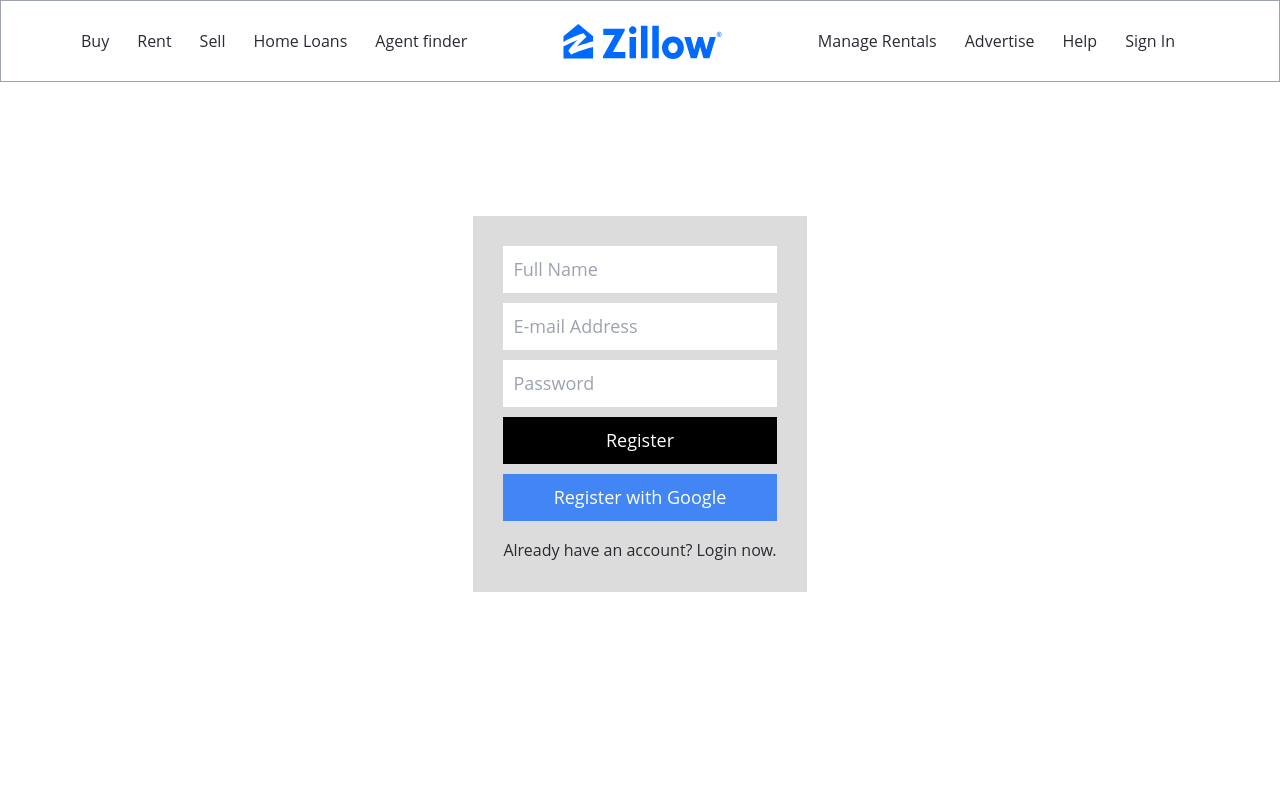
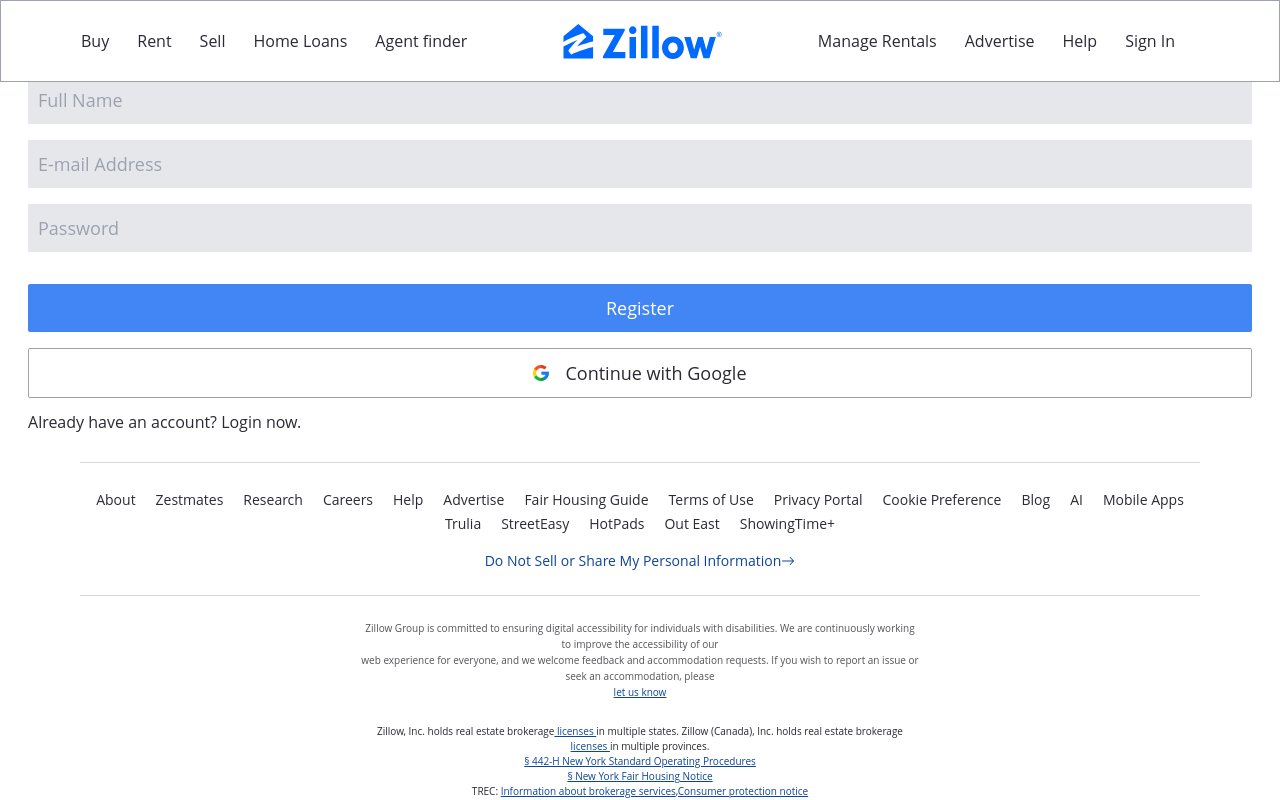
Before and after one commit to cipherB/realestateproj, a React (Create React App) app: page /register in a window 1280 px wide. Shown: the top 800 px of the page. Built offline with nearby package versions, Linux system fonts and the light colour scheme; no server answers.

Commit message:
register UI update

```diff
--- a/src/components/Navbar.jsx
+++ b/src/components/Navbar.jsx
@@ -7,11 +7,13 @@
 import ModalComponent from './ModalComponent';
 import Login from '../pages/Login';
 import { Link, useLocation } from 'react-router-dom';
+import Register from '../pages/Register';
 
 const Navbar = () => {
   const location = useLocation();
   const [user] = useAuthState(auth);
   const [loginModal, setLoginModal] = useState(false);
+  const [registerModal, setRegisterModal] = useState(false);
   useEffect(() => {},[user])
   return (
     <div
@@ -87,7 +89,10 @@
         </div>
       </div>
       <ModalComponent open={loginModal} handleClose={()=>setLoginModal(false)} width={500} >
-        <Login />
+        <Login setLoginModal={setLoginModal} setRegisterModal={setRegisterModal} />
+      </ModalComponent>
+      <ModalComponent open={registerModal} handleClose={()=>setRegisterModal(false)} width={500} >
+        <Register setLoginModal={setLoginModal} setRegisterModal={setRegisterModal} />
       </ModalComponent>
     </div>
   )
--- a/src/components/modal/Register.jsx
+++ /dev/null
@@ -1,66 +0,0 @@
-import React, { useEffect, useState } from 'react';
-import { useAuthState } from 'react-firebase-hooks/auth';
-import { Link, useNavigate } from 'react-router-dom';
-import { auth, registerWithEmailAndPassword, signInWithGoogle } from '../service/firebase';
-
-const Register = () => {
-  const [email, setEmail] = useState("");
-  const [password, setPassword] = useState("");
-  const [name, setName] = useState("");
-  const [user, loading, error] = useAuthState(auth);
-  const navigate = useNavigate();
-  const register = () => {
-    if (!name) alert("please! Enter your name");
-    registerWithEmailAndPassword(name, email, password);
-  };
-  useEffect(()=>{
-    if(loading) {
-      return;
-    }
-    if(user) {
-      navigate("/");
-      console.log("user", user);
-    }
-    // eslint-disable-next-line react-hooks/exhaustive-deps
-  },[user, loading]);
-  return (
-    <div className='register' >
-      <div className='register__container' >
-        <input
-          type="text"
-          name="name"
-          id="name"
-          className="register__textBox"
-          value={name}
-          onChange={(e)=>setName(e.target.value)}
-          placeholder="Full Name"
-        />
-        <input
-          type="email"
-          name="email"
-          id="email"
-          className="register__textBox"
-          value={email}
-          onChange={(e)=>setEmail(e.target.value)}
-          placeholder="E-mail Address"
-        />
-        <input
-          type="password"
-          name="password"
-          id="password"
-          className="register__textBox"
-          value={password}
-          onChange={(e)=>setPassword(e.target.value)}
-          placeholder="Password"
-        />
-        <button className="register__btn" onClick={register}>Register</button>
-        <button className="register__btn register__google" onClick={signInWithGoogle}>
-          Register with Google
-        </button>
-        <div>Already have an account? <Link to="/login" >Login</Link> now.</div>
-      </div>
-    </div>
-  )
-}
-
-export default Register;
--- a/src/pages/Login.jsx
+++ b/src/pages/Login.jsx
@@ -4,7 +4,7 @@
 import { useAuthState } from 'react-firebase-hooks/auth';
 import Google from '../assets/google.png';
 
-const Login = () => {
+const Login = ({ setLoginModal, setRegisterModal }) => {
   const [email, setEmail] = useState("");
   const [password, setPassword] = useState();
   const [user, loading, error] = useAuthState(auth);
@@ -16,7 +16,12 @@
     }
     if(user) navigate("/");
     // eslint-disable-next-line react-hooks/exhaustive-deps
-  },[user, loading])
+  },[user, loading]);
+
+  const toggleModal = () => {
+    setLoginModal(false);
+    setRegisterModal(true);
+  }
   return (
     <div className='w-full h-full' >
       <div className='px-4 py-24 md:p-7' >
@@ -52,13 +57,18 @@
             onClick={signInWithGoogle}
           >
             <img src={Google} alt="google" className='w-4 h-4' />
-            Login with Google
+            Continue with Google
           </button>
           <div>
             <Link to='/reset' >Forgot Password</Link>
           </div>
           <div>
-            Don't have an account? <Link to='/register' >Register</Link> now.
+            Don't have an account?{" "}
+            <Link to="/register" className='md:hidden' >Register</Link>
+            <button onClick={toggleModal} className='hidden bg-transparent border-none md:inline' >
+              Register
+            </button>
+            {" "}now.
           </div>
         </div>
       </div>
--- a/src/pages/Register.jsx
+++ b/src/pages/Register.jsx
@@ -2,8 +2,9 @@
 import { useAuthState } from 'react-firebase-hooks/auth';
 import { Link, useNavigate } from 'react-router-dom';
 import { auth, registerWithEmailAndPassword, signInWithGoogle } from '../service/firebase';
+import Google from '../assets/google.png';
 
-const Register = () => {
+const Register = ({ setLoginModal, setRegisterModal }) => {
   const [email, setEmail] = useState("");
   const [password, setPassword] = useState("");
   const [name, setName] = useState("");
@@ -23,14 +24,20 @@
     }
     // eslint-disable-next-line react-hooks/exhaustive-deps
   },[user, loading]);
+
+  const toggleModal = () => {
+    setLoginModal(true);
+    setRegisterModal(false);
+  }
   return (
-    <div className='register' >
-      <div className='register__container' >
+    <div className='w-full h-full' >
+      <div className='px-4 py-24 md:p-7' >
+        <h2 className='mb-4 text-2xl font-bold text-center' >Welcome to Zillow</h2>
         <input
           type="text"
           name="name"
           id="name"
-          className="register__textBox"
+          className='p-[10px] w-full text-lg bg-gray-200 mb-4'
           value={name}
           onChange={(e)=>setName(e.target.value)}
           placeholder="Full Name"
@@ -39,7 +46,7 @@
           type="email"
           name="email"
           id="email"
-          className="register__textBox"
+          className='p-[10px] w-full text-lg bg-gray-200 mb-4'
           value={email}
           onChange={(e)=>setEmail(e.target.value)}
           placeholder="E-mail Address"
@@ -48,16 +55,31 @@
           type="password"
           name="password"
           id="password"
-          className="register__textBox"
+          className='p-[10px] w-full text-lg bg-gray-200 mb-8'
           value={password}
           onChange={(e)=>setPassword(e.target.value)}
           placeholder="Password"
         />
-        <button className="register__btn" onClick={register}>Register</button>
-        <button className="register__btn register__google" onClick={signInWithGoogle}>
-          Register with Google
+        <button
+          className='w-full py-2.5 rounded-sm text-white bg-[#4285f4] border-none text-lg mb-4'
+          onClick={register}
+        >Register</button>
+        <button
+          className='w-full py-2.5 rounded-sm bg-white flex justify-center border-gray-400
+          items-center border text-lg mb-3 gap-x-4'
+          onClick={signInWithGoogle}
+        >
+          <img src={Google} alt="google" className='w-4 h-4' />
+          Continue with Google
         </button>
-        <div>Already have an account? <Link to="/login" >Login</Link> now.</div>
+        <div>
+          Already have an account?{" "}
+          <Link to="/login" className='md:hidden' >Login</Link>
+          <button onClick={toggleModal} className='hidden bg-transparent border-none md:inline' >
+            Login
+          </button>
+          {" "}now.
+        </div>
       </div>
     </div>
   )
```
Also changed, not shown: src/components/modal/Login.jsx (added).
